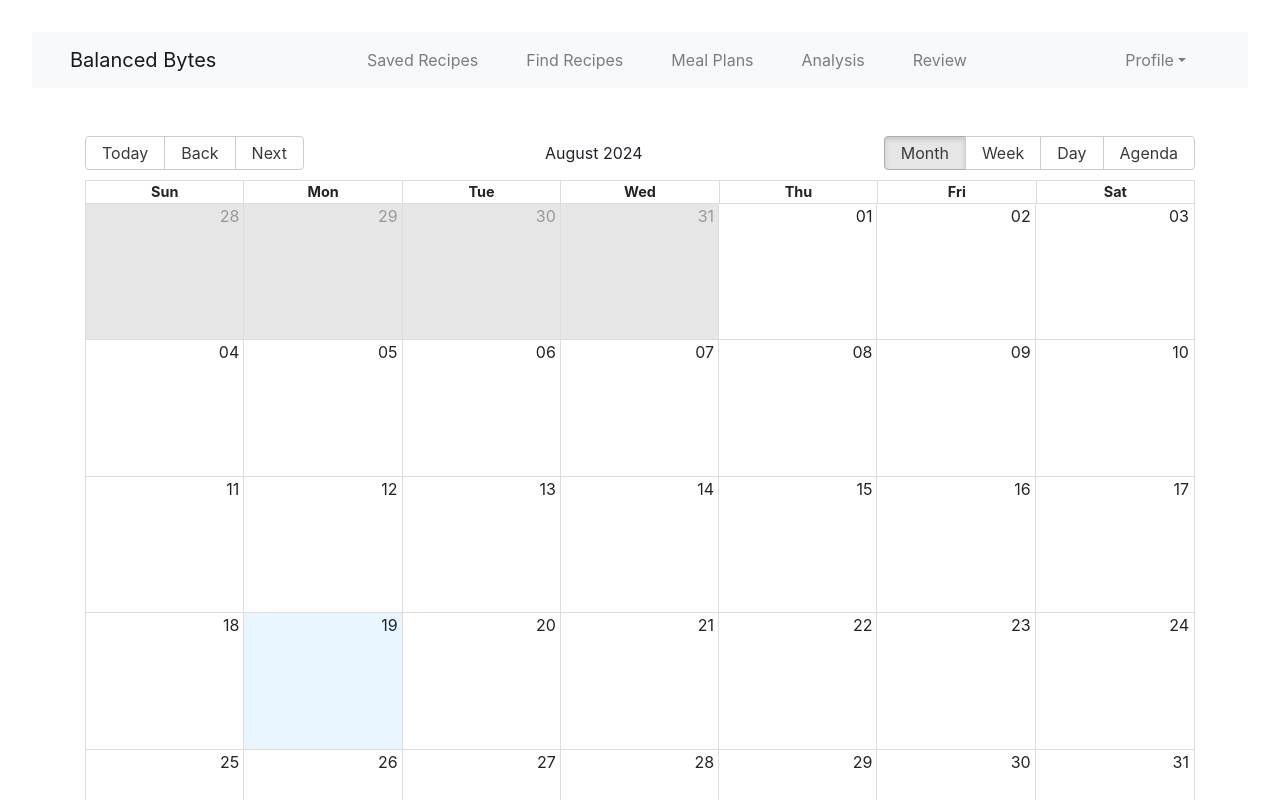
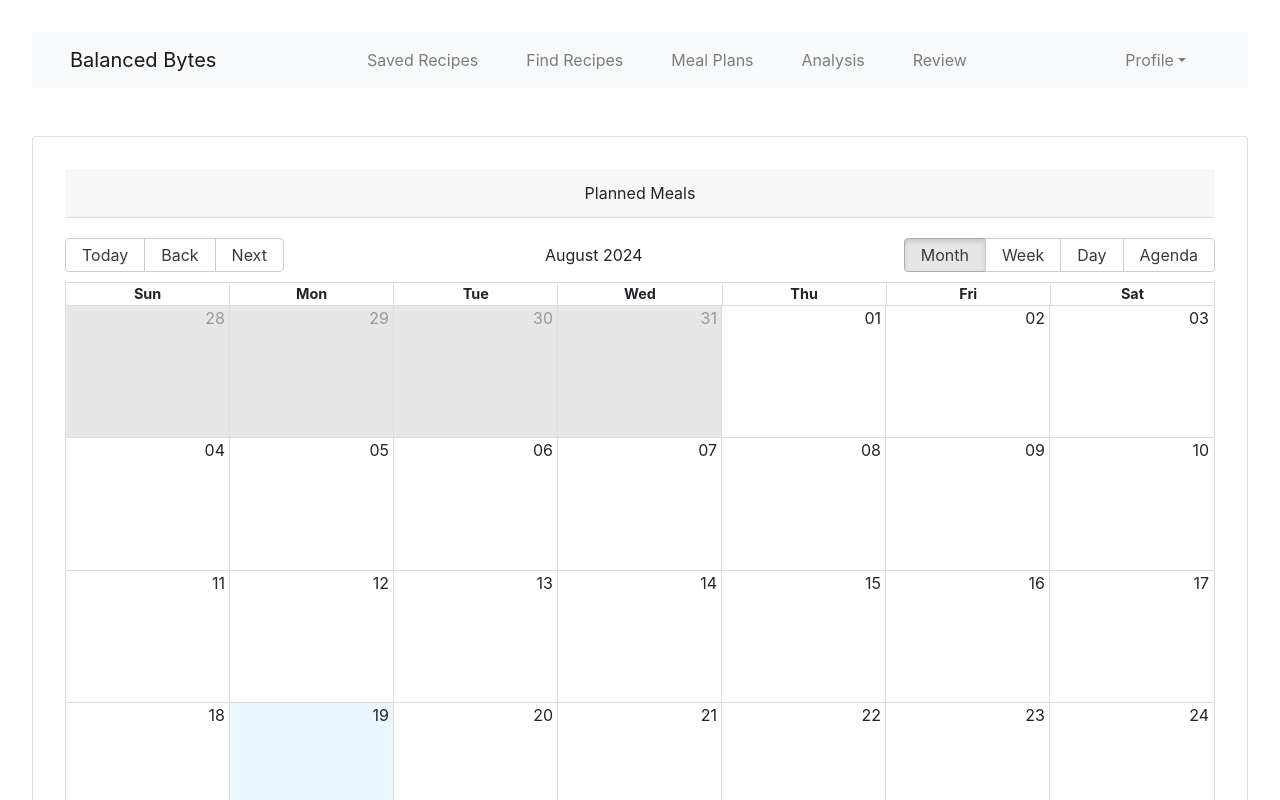
Before and after one commit to ALLHUBS-Jan-2024-Liftoff/Byte-Bandits, a React (Vite) app in the folder bandits-ui/: page /MealPlans in a window 1280 px wide. Shown: the top 800 px of the page. Built offline with nearby package versions, Linux system fonts and the light colour scheme; no server answers; sample sign-in values are in the browser's storage.

Commit message:
Attempting to display nutritional data

```diff
--- a/bandits-ui/src/App.jsx
+++ b/bandits-ui/src/App.jsx
@@ -26,6 +26,7 @@ import AuthLight from "./components/otherComponents/AuthLight.jsx";
 import PrivateRoute from "./services/PrivateRoute"; // Import PrivateRoute component
 import ReviewMeal from "./components/Home/ReviewMeal.jsx";
 import Button from '@mui/material/Button';
+import NutriChart from "./components/Analysis/NutriChart.jsx";
 
 const theme = createTheme({
   components: {
@@ -181,7 +182,7 @@ function App() {
               path="/analysis"
               element={
                 <PrivateRoute authenticated={authenticated}>
-                  <AnalysisPage />
+                  <NutriChart />
                 </PrivateRoute>
               }
             />
--- a/bandits-ui/src/components/Analysis/NutriChart.jsx
+++ b/bandits-ui/src/components/Analysis/NutriChart.jsx
@@ -1,10 +1,13 @@
-import * as React from 'react';
+import React, {useEffect} from 'react';
 import { BarChart } from '@mui/x-charts/BarChart';
-import { axisClasses } from '@mui/x-charts/ChartsAxis';
-import { max } from 'date-fns';
+import { fetchCalendarMeals } from '../../services/calendarService';
+import { findRecipeByUri } from "../../services/recipeService";
+import { set } from 'date-fns';
 
 
 export default function NutriChart() {
+  const [events, setEvents] = React.useState([]);
+  const [eventRecipes, setEventRecipes] = React.useState([]);
 
   let chartRecipe = {
     "recipe": {
@@ -760,13 +763,7 @@ export default function NutriChart() {
     // console.log(`key: ${key}, value: ${obj[key]}`);
 
     if (typeof obj[key] === 'object' && obj[key] !== null) {
-            // iterate(obj[key])
-            // console.log("key", key);
-            // console.log(obj[key].label);
-            // console.log(obj[key].quantity);
-            // xAxisData.push(obj[key].label);
-            // seriesData.push(obj[key].quantity);
-            // console.log(obj[key]);
+
             chartData.push(obj[key]);
         }
     })
@@ -775,7 +772,7 @@ export default function NutriChart() {
   }
 
   // console.log(iterate(chartRecipe.recipe.totalDaily));
-  // let dataToChart = iterate(chartRecipe.recipe.totalDaily);
+  let dataToChart = iterate(chartRecipe.recipe.totalDaily);
   // console.log(dataToChart);
 
   const chartSetting = {
@@ -796,9 +793,61 @@ export default function NutriChart() {
     // },
   };
 
+
+
+  const currentEvents = events;
+  const uriObject = [];
+  for (let i = 0; i < currentEvents.length; i++) {
+    // console.log(encodeURIComponent(currentEvents[i].uri));
+    uriObject.push(encodeURIComponent(currentEvents[i].uri));
+  }
+  const queryString= uriObject.join('&uri=');
+
+  useEffect(() => {
+    // Fetch all meals when the component mounts
+    fetchCalendarMeals()
+      .then(setEvents)
+      .catch((error) => {
+        console.error("There was an error fetching the meals", error);
+      });
+  }, []);
+
+  useEffect(() => {
+    // Fetch all meals when the component mounts
+    findRecipeByUri(queryString)
+      .then(response => {
+        setEventRecipes(response);
+      })
+      .catch((error) => {
+        console.error("There was an error fetching by URI", error);
+      });
+  }, []);
+
+  // useEffect(() => {
+  //   // Fetch all meals when the component mounts
+  //   findRecipeByUri(queryString)
+  //     .then(response => {
+  //       setEventRecipes(response);
+  //     })
+  //     .catch((error) => {
+  //       console.error("There was an error fetching by URI", error);
+  //     });
+  // }, []);
+
+  // console.log("EVENT", eventRecipes[0]);
+  // console.log(Date(currentEvents[0].start));
+
+  // const calendarObject = {};
+  // for (let i = 0; i < currentEvents.length; i++) {
+  //   console.log(currentEvents[i].start);
+  // }
+
   const valueFormatter = value => `${parseFloat(value.toFixed(2))}%`
 
   return (
+    <div className="mt-5 px-0 container-fluid">
+    <div className="card">
+      <div className="card-header">Nutritional Analysis</div>
     <BarChart
       dataset={chartData}
       yAxis={[{ scaleType: 'band', dataKey: 'label' }]}
@@ -807,5 +856,7 @@ export default function NutriChart() {
       grid={{ vertical: true }}
       {...chartSetting}
     />
+    </div>
+    </div>
   );
 }
--- a/bandits-ui/src/components/Calendar/BigCalendar.jsx
+++ b/bandits-ui/src/components/Calendar/BigCalendar.jsx
@@ -12,14 +12,14 @@ export default function BigCal() {
   const [events, setEvents] = React.useState([]);
   const [recipeUris, setRecipeUris] = React.useState([]);
 
-  useEffect(() => {
-    // Fetch all meals when the component mounts
-    findRecipeByUri()
-      .then(setRecipeUris)
-      .catch((error) => {
-        console.error("There was an error fetching the meals", error);
-      });
-  }, []);
+  // useEffect(() => {
+  //   // Fetch all meals when the component mounts
+  //   findRecipeByUri()
+  //     .then(setRecipeUris)
+  //     .catch((error) => {
+  //       console.error("There was an error fetching the meals", error);
+  //     });
+  // }, []);
 
   useEffect(() => {
     // Fetch all meals when the component mounts
@@ -30,8 +30,7 @@ export default function BigCal() {
       });
   }, []);
 
-  console.log(events, "events");
-  console.log(recipeUris, "recipeUris");
+  console.log("EVENTS:", events.data);
 
   return (
     <div className="App">
@@ -40,7 +39,10 @@ export default function BigCal() {
         events={events}
         startAccessor={(event) => {return new Date(event.start) }}
         endAccessor={(event) => {return new Date(event.end) }}
-        style={{ height: 750 }}
+        style={{
+          height: 750,
+          paddingTop: 20,
+        }}
       />
     </div>
   );
--- a/bandits-ui/src/components/Calendar/CalendarPage.jsx
+++ b/bandits-ui/src/components/Calendar/CalendarPage.jsx
@@ -9,10 +9,11 @@ export const CalendarPage = () => {
   const [events, setEvents] = React.useState([]);
 
   return (
-    <div className="mt-5 container">
-      <BigCal events={events} />
+    <div className="mt-5 px-0 container-fluid">
+      <div className="card">
+        <div className="card-header">Planned Meals</div>
+        <BigCal events={events} />
+      </div>
     </div>
   );
 }
-
-//Testing git
--- a/bandits-ui/src/services/calendarService.js
+++ b/bandits-ui/src/services/calendarService.js
@@ -11,7 +11,7 @@ export const fetchCalendarMeals = async () => {
         },
       withCredentials:true
     });
-    console.log("response.data, from service", response.data);
+    console.log("response.data, from calendar service", response.data);
     return response.data;
   } catch (error) {
     console.error("There was an error fetching the meals!", error);
--- a/bandits-ui/src/services/recipeService.js
+++ b/bandits-ui/src/services/recipeService.js
@@ -5,7 +5,7 @@ const YOUR_BEARER_TOKEN = localStorage.getItem('token');
 const LOCAL_API_RECIPE_URL = "http://localhost:8080/api/recipes";
 
 const RECIPE_SEARCH_BASE_URL = "https://api.edamam.com/api/recipes/v2?type=public";
-const RECIPE_SEARCH_BY_URI_BASE_URL = "https://api.edamam.com/api/recipes/v2/by-uri?type=public&uri=";
+
 
 const RECIPE_SEARCH_APP_KEY = "f7b7c5856e28029b8e7ab08182ab9fe1"
 const RECIPE_SEARCH_APP_ID = "9cf8e5c7";
@@ -80,10 +80,11 @@ export const deleteRecipe = async (recipeId) => {
 export const findRecipeByUri = async (queryString) => {
   try {
     const response = await axios.get(
-      `${RECIPE_SEARCH_BY_URI_BASE_URL}&app_key=${RECIPE_SEARCH_APP_KEY}&app_id=${RECIPE_SEARCH_APP_ID}${queryString}`);
+      `${RECIPE_SEARCH_BASE_URL}/by-uri?&app_key=${RECIPE_SEARCH_APP_KEY}&app_id=${RECIPE_SEARCH_APP_ID}&uri=${queryString}`);
+    console.log("Recipes retrieved by URI!", response.data);
     return response.data;
   } catch (error) {
-    console.error("There was an error fetching the recipes!", error);
+    console.error("There was an error fetching the recipes by URI!", error);
     throw error;
   }
 };
```
Also changed, not shown: bandits-ui/src/components/Recipes/RecipePage.jsx (+6 -23 lines), bandits-ui/src/components/Recipes/RecipeRowItem.jsx (+1 -6 lines).
